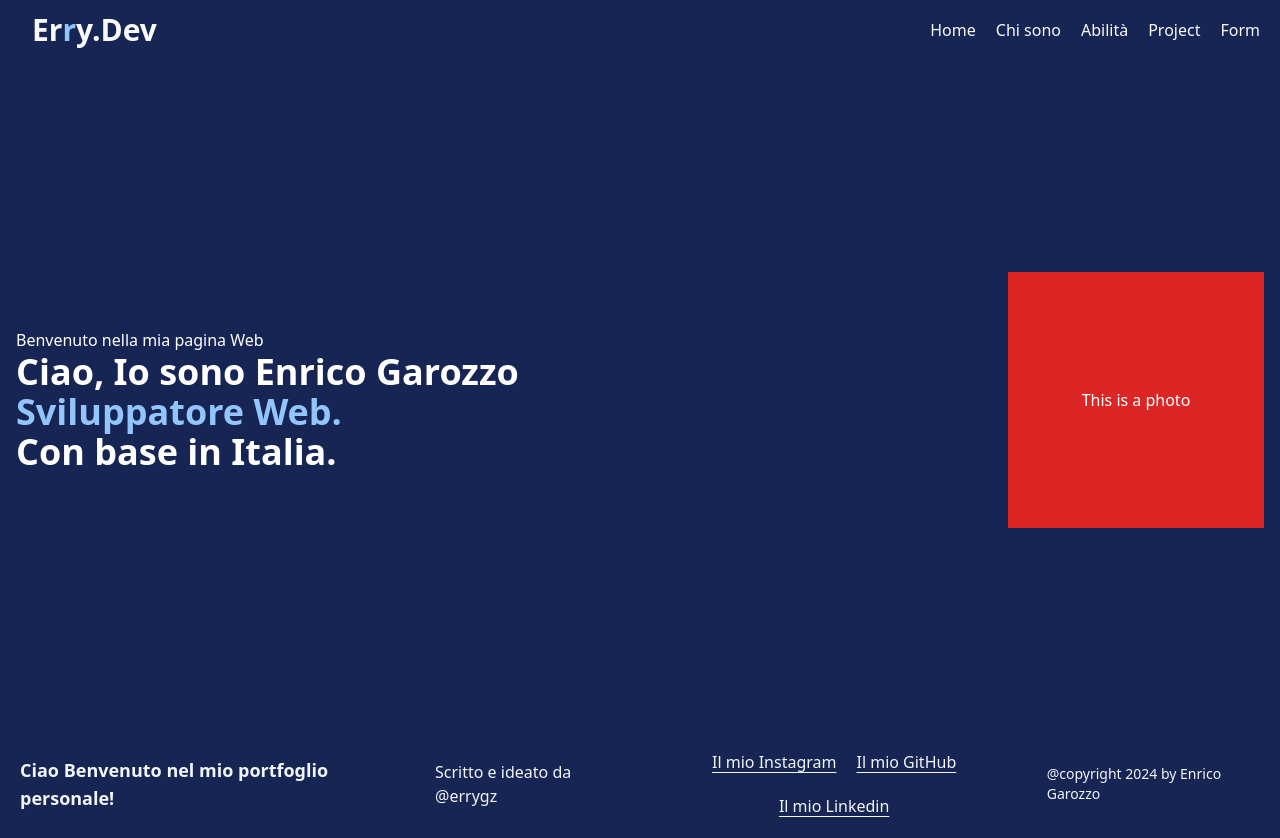
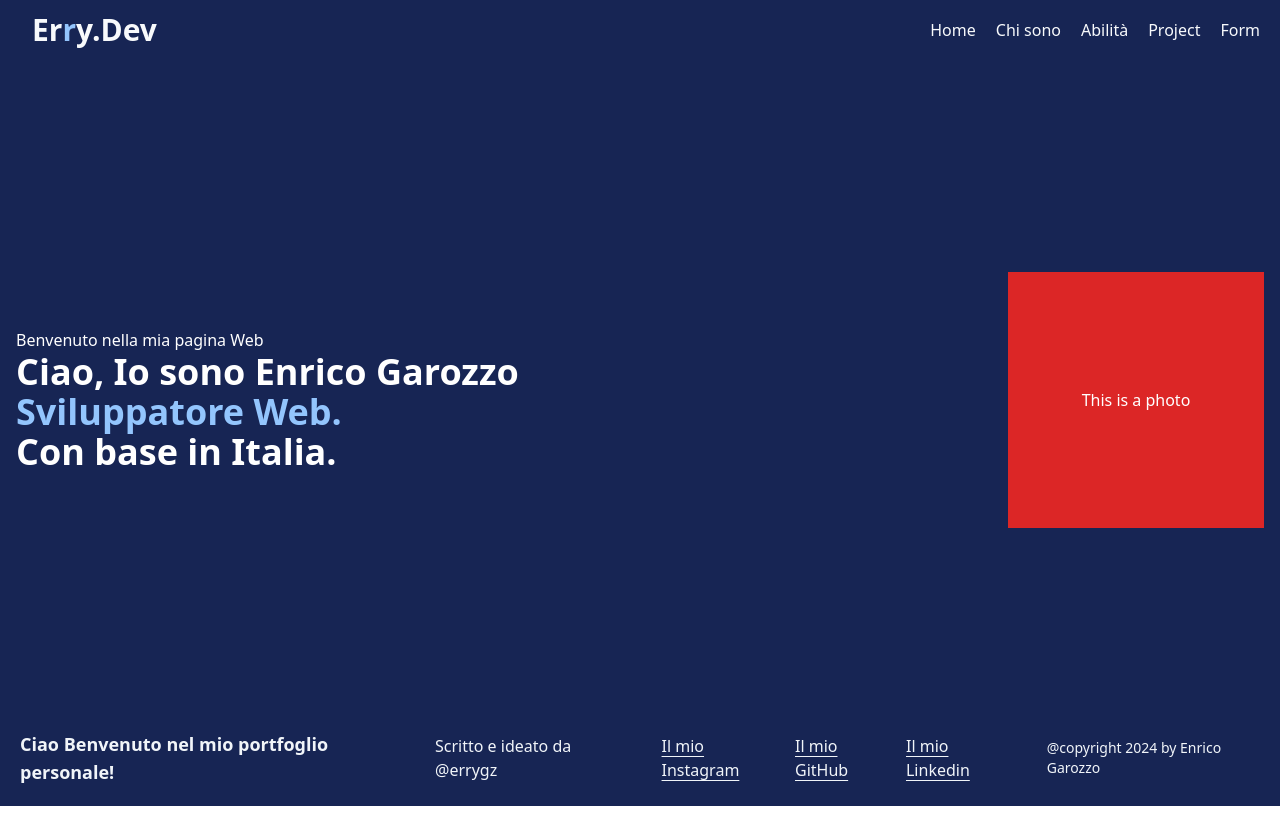
Before and after one commit to Erry002/ErryDev, a React (Vite) app: page / in a window 1280 px wide. After the commit the page ends 806 px from the top, so only its background shows below. Built offline with nearby package versions, Linux system fonts and the light colour scheme.

Commit message:
sistemazione disposizione footer

```diff
--- a/src/components/Footer.jsx
+++ b/src/components/Footer.jsx
@@ -1,9 +1,9 @@
-export default function Project () {
+export default function Project() {
     return (
-        <footer className="bg-blue-950 text-slate-100 flex justify-center items-center z-10 mt-[-70px] gap-10 p-5">
+      <footer className="bg-blue-950 text-slate-100 flex justify-center items-center z-10 mt-[-90px] gap-10 p-5 flex-col md:flex-row">
         <h1 className="text-lg font-bold">Ciao Benvenuto nel mio portfoglio personale!</h1>
         <h1 className="">Scritto e ideato da @errygz</h1>
-            <div className="footer-links sm:flex sm:flex-wrap sm:justify-center sm:items-center gap-5">
+        <div className="footer-links flex flex-col md:flex-row md:justify-center md:items-center gap-5">
           <a className="underline underline-offset-4 hover:text-blue-300" href="https://www.instagram.com/errygz/">Il mio Instagram</a>
           <a className="underline underline-offset-4 hover:text-blue-300" href="https://github.com/Erry002">Il mio GitHub</a>
           <a className="underline underline-offset-4 hover:text-blue-300" href="https://www.linkedin.com/in/enrico-garozzo-756a31229/">Il mio Linkedin</a>
--- a/src/pages/EmailRestAPI.jsx
+++ b/src/pages/EmailRestAPI.jsx
@@ -1,6 +1,5 @@
-import React from "react";
+import React, { useState } from "react";
 import axios from "axios";
-import { useState } from "react";
 
 function EmailRestAPI() {
   const [name, setName] = useState("");
@@ -45,13 +44,13 @@ function EmailRestAPI() {
 
   return (
     <div className="flex w-full">
-      <div className=" w-full flex bg-blue-950">
-        <div className=" text-slate-100 flex justify-center w-full h-screen">
+      <div className="w-full flex bg-blue-950">
+        <div className="text-slate-100 flex justify-center w-full h-screen">
           <form
             onSubmit={handleSubmit}
-            className=" flex flex-col items-center justify-center gap-10"
+            className="flex flex-col items-center justify-center gap-10 md:w-[500px]"
           >
-            <h1 className=" text-slate-200 font-bold text-lg">
+            <h1 className="text-slate-200 font-bold text-lg">
               Cercami se ti serve qualcosa!!
             </h1>
             <input
@@ -59,14 +58,14 @@ function EmailRestAPI() {
               placeholder="Inserisci il tuo nome"
               value={name}
               onChange={(e) => setName(e.target.value)}
-              className=" rounded-lg bg-blue-950 border-4 border-blue-900 p-4 w-[500px] text-slate-100"
+              className="rounded-lg bg-blue-950 border-4 border-blue-900 p-4 w-full text-slate-100"
             />
             <input
               type="email"
               placeholder="Inserisci la tua email"
               value={email}
               onChange={(e) => setEmail(e.target.value)}
-              className=" rounded-lg bg-blue-950 border-4 border-blue-900 p-4 w-[500px] text-slate-100"
+              className="rounded-lg bg-blue-950 border-4 border-blue-900 p-4 w-full text-slate-100"
             />
             <textarea
               cols="30"
@@ -74,11 +73,11 @@ function EmailRestAPI() {
               value={message}
               placeholder="Scrivi un messaggio"
               onChange={(e) => setMessage(e.target.value)}
-              className=" rounded-lg bg-blue-950 border-4 border-blue-900 p-4 w-[500px] text-slate-100"
+              className="rounded-lg bg-blue-950 border-4 border-blue-900 p-4 w-full text-slate-100"
             ></textarea>
             <button
               type="submit"
-              className=" rounded-lg bg-blue-300 border-4 border-blue-900 p-4 w-[500px]"
+              className="rounded-lg bg-blue-300 border-4 border-blue-900 p-4 w-full"
             >
               Invia il messaggio
             </button>
```
Also changed, not shown: 2 other files (tests, documents, lock files or other folders). Lines whose indentation alone changed are shown as unchanged.
